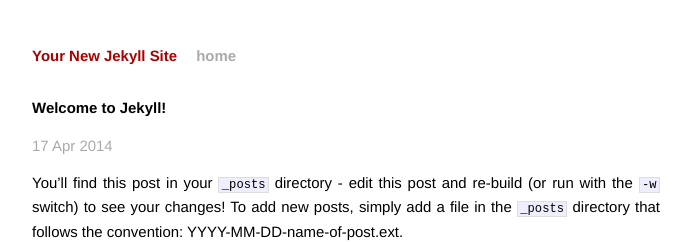
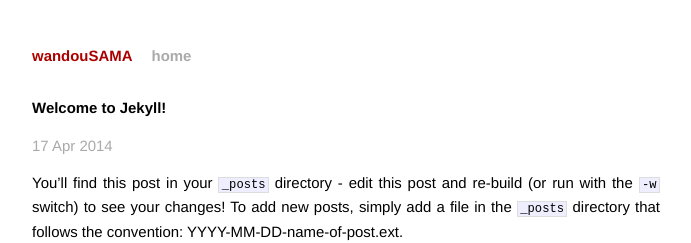
Before and after one commit to wandousama/wandou.github.io, a Jekyll site: the page built from _posts/2014-04-17-welcome-to-jekyll.markdown, in a window 1280 px wide. Shown: the top 243 px of the page, without its empty margins (294-985 px from the left). Built offline with Jekyll 4.4.1, drawn with Linux system fonts in a browser that asks for light colours; Markdown is read by kramdown in place of the engine named in the settings.

Commit message:
Update _config.yml

```diff
--- a/_config.yml
+++ b/_config.yml
@@ -1,3 +1,3 @@
-name: Your New Jekyll Site
+name: wandouSAMA
 markdown: redcarpet
 pygments: true
```
